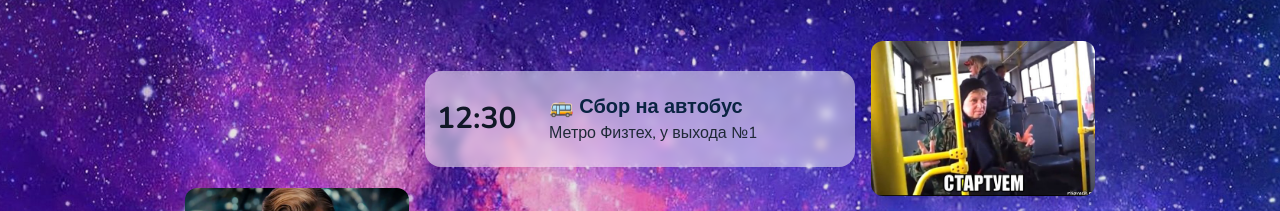
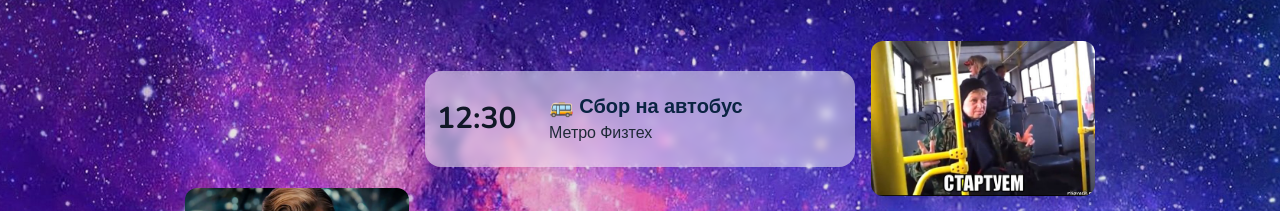
Before and after one commit to blinmarin/wedding-vitya-marina, a Next.js app: page / in a window 1280 px wide. Shown: the part 3220-3431 px from the top of the page. Built offline with nearby package versions, Linux system fonts and the light colour scheme.

Commit message:
fix text

```diff
--- a/src/app/page.tsx
+++ b/src/app/page.tsx
@@ -272,7 +272,7 @@ export default function Home() {
                       <h3 className="text-xl font-semibold text-deep">
                         🚌 Сбор на автобус
                       </h3>
-                      <p className="text-gray-800">Метро Физтех, у выхода №1</p>
+                      <p className="text-gray-800">Метро Физтех</p>
                     </div>
                   </div>
                   <img
```
